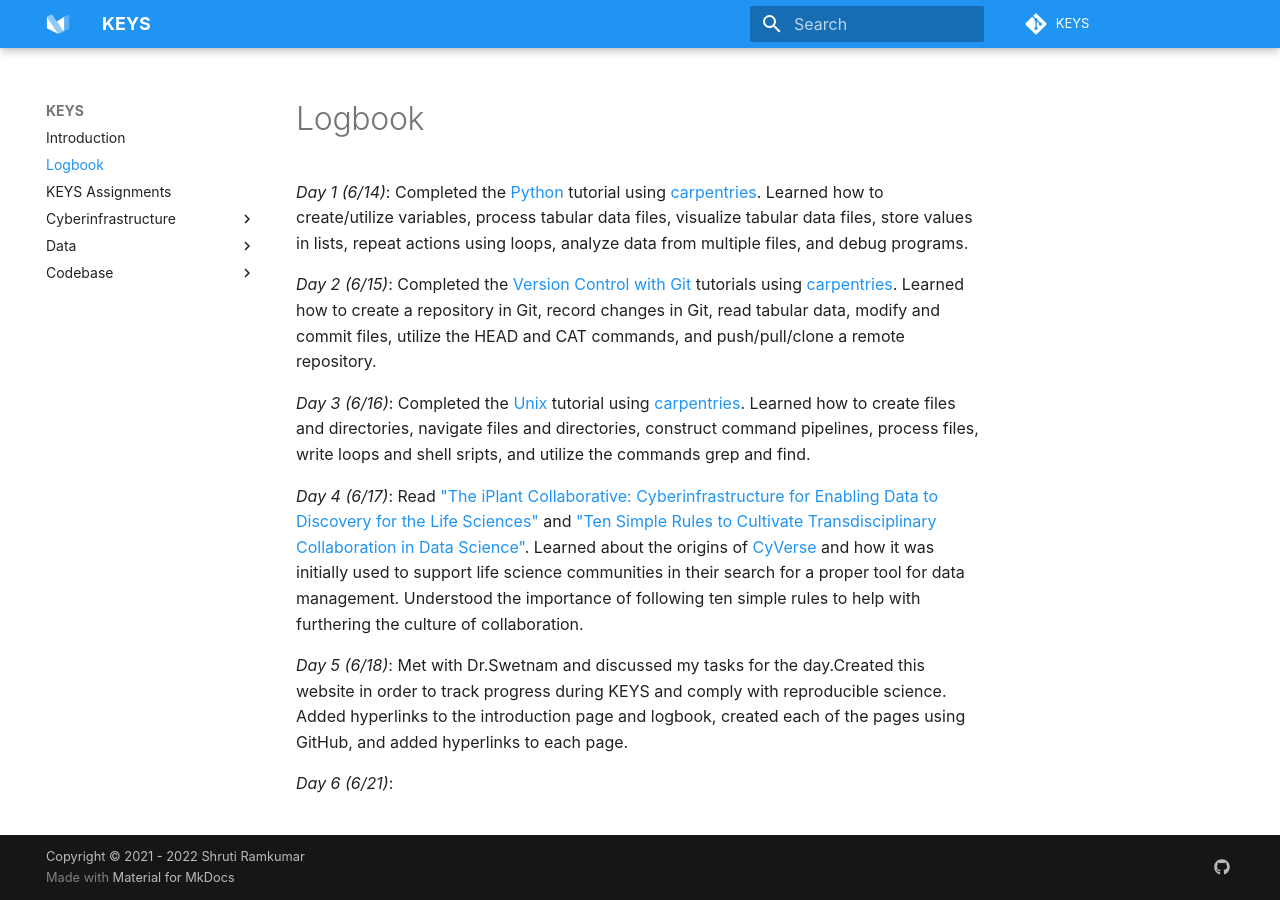
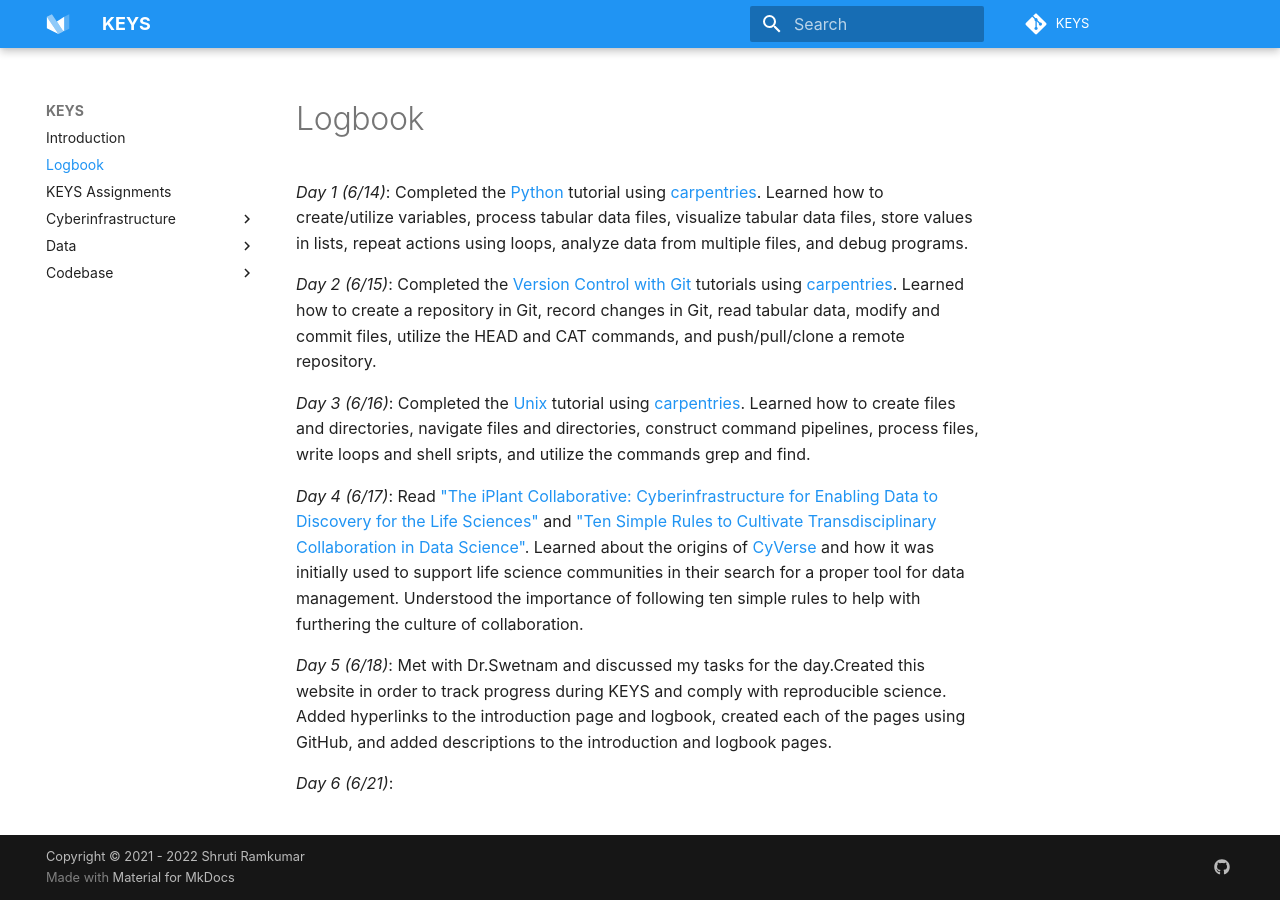
Before and after one commit to tyson-swetnam/mkdocs-material-template, an MkDocs documentation site: the page built from docs/logbook.md, in a window 1280 px wide. Built offline with MkDocs 1.6.1 and Material for MkDocs 9.7.7, drawn with Linux system fonts in a browser that asks for light colours; some web fonts are replaced; comment, search, counter and statistics services are not loaded.

Commit message:
Update logbook.md

```diff
--- a/docs/logbook.md
+++ b/docs/logbook.md
@@ -9,6 +9,6 @@
 
 *Day 4 (6/17)*: Read ["The iPlant Collaborative: Cyberinfrastructure for Enabling Data to Discovery for the Life Sciences"](https://journals.plos.org/plosbiology/article?id=10.1371/journal.pbio.1002342) and ["Ten Simple Rules to Cultivate Transdisciplinary Collaboration in Data Science"](https://journals.plos.org/ploscompbiol/article?id=10.1371/journal.pcbi.1008879). Learned about the origins of [CyVerse](https://cyverse.org/) and how it was initially used to support life science communities in their search for a proper tool for data management. Understood the importance of following ten simple rules to help with furthering the culture of collaboration.
 
-*Day 5 (6/18)*: Met with Dr.Swetnam and discussed my tasks for the day.Created this website in order to track progress during KEYS and comply with reproducible science. Added hyperlinks to the introduction page and logbook, created each of the pages using GitHub, and added hyperlinks to each page.
+*Day 5 (6/18)*: Met with Dr.Swetnam and discussed my tasks for the day.Created this website in order to track progress during KEYS and comply with reproducible science. Added hyperlinks to the introduction page and logbook, created each of the pages using GitHub, and added descriptions to the introduction and logbook pages.
 
 *Day 6 (6/21)*:
```
